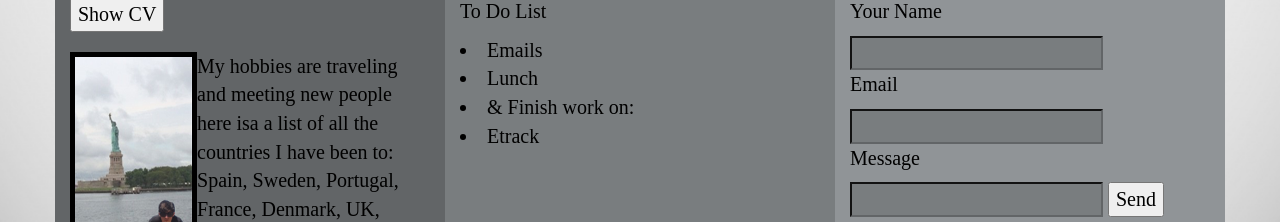
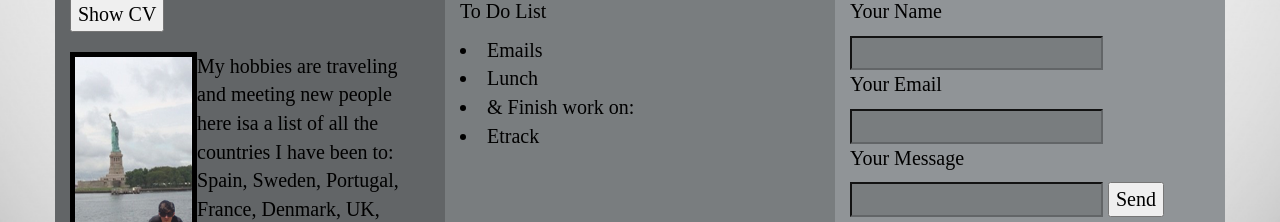
Before and after one commit to JoaquinMolina/joaquinmolina.github.io, a plain HTML site: page index.html in a window 1280 px wide. Shown: the part 823-1045 px from the top of the page. Drawn offline with nearby package versions, Linux system fonts and the light colour scheme.

Commit message:
Update index.html

```diff
--- a/index.html
+++ b/index.html
@@ -66,9 +66,9 @@
             <h1>Contacts</h1>
             <p> Your Name </p>
             <input type="text" class="txtbox" name="Name">
-            <p> Email </p>
+            <p> Your Email </p>
             <input type="email" class="txtbox" name="Email">
-            <p>Message</p>
+            <p> Your Message </p>
             <input type="text" class="txtbox" name="Message">
             <button>Send</button>
             <p>If no answer please contact RandomJosh</p>
```
